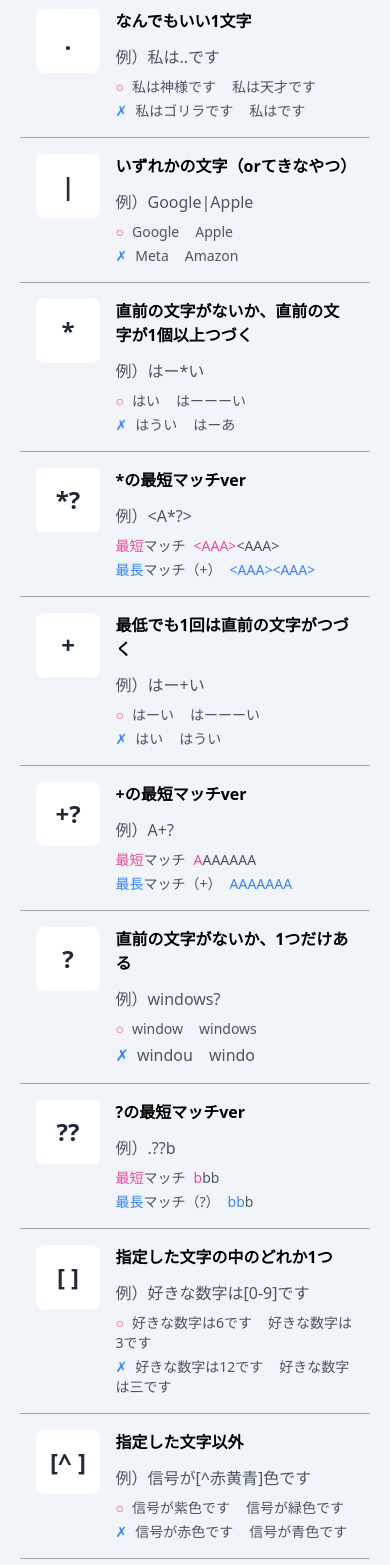
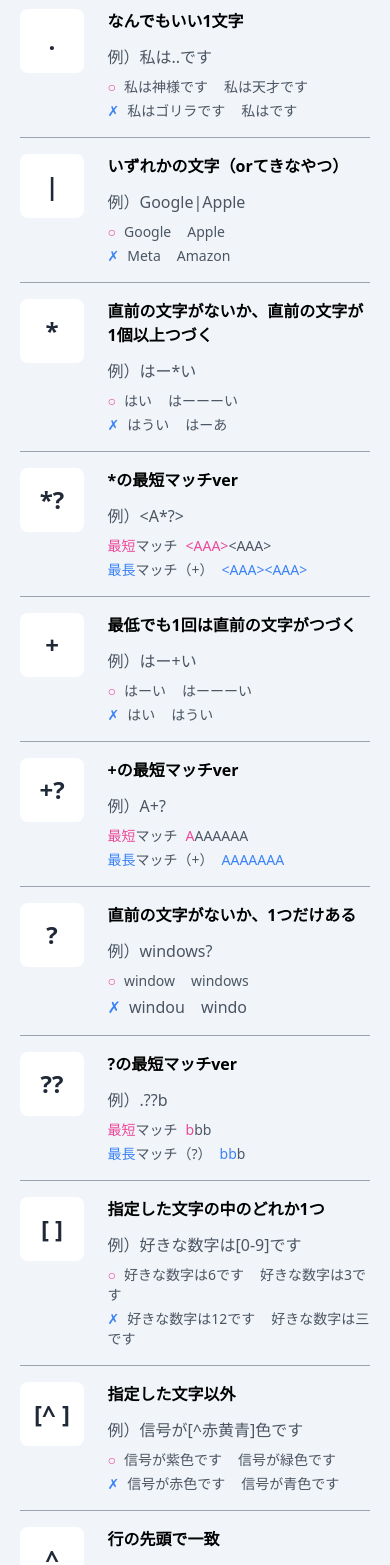
Before and after one commit to gsh519/regex-tips, a React (Vite) app: page / in a window 390 px wide. Shown: the part 180-1745 px from the top of the page. Built offline with nearby package versions, Linux system fonts and the light colour scheme.

Commit message:
レスポンシブ時padding修正

```diff
--- a/src/App.tsx
+++ b/src/App.tsx
@@ -12,7 +12,7 @@ function App() {
                 {/* リスト一覧 */}
                 <div className='flex flex-wrap justify-between'>
 
-                    <div className='sm:w-49 w-full flex p-4 border-b border-gray-400'>
+                    <div className='sm:w-49 w-full flex py-4 sm:p-4 border-b border-gray-400'>
                         <div className='w-1/4'>
                             <h2 className='text-gray-800 bg-white w-16 h-16 rounded-lg text-2xl flex justify-center items-center font-semibold'>.</h2>
                         </div>
@@ -32,7 +32,7 @@ function App() {
                         </div>
                     </div>
 
-                    <div className='sm:w-49 w-full flex p-4 border-b border-gray-400'>
+                    <div className='sm:w-49 w-full flex py-4 sm:p-4 border-b border-gray-400'>
                         <div className='w-1/4'>
                             <h2 className='text-gray-800 bg-white w-16 h-16 rounded-lg text-2xl flex justify-center items-center font-semibold'>|</h2>
                         </div>
@@ -52,7 +52,7 @@ function App() {
                         </div>
                     </div>
 
-                    <div className='sm:w-49 w-full flex p-4 border-b border-gray-400'>
+                    <div className='sm:w-49 w-full flex py-4 sm:p-4 border-b border-gray-400'>
                         <div className='w-1/4'>
                             <h2 className='text-gray-800 bg-white w-16 h-16 rounded-lg text-2xl flex justify-center items-center font-semibold'>*</h2>
                         </div>
@@ -72,7 +72,7 @@ function App() {
                         </div>
                     </div>
 
-                    <div className='sm:w-49 w-full flex p-4 border-b border-gray-400'>
+                    <div className='sm:w-49 w-full flex py-4 sm:p-4 border-b border-gray-400'>
                         <div className='w-1/4'>
                             <h2 className='text-gray-800 bg-white w-16 h-16 rounded-lg text-2xl flex justify-center items-center font-semibold'>*?</h2>
                         </div>
@@ -92,7 +92,7 @@ function App() {
                         </div>
                     </div>
 
-                    <div className='sm:w-49 w-full flex p-4 border-b border-gray-400'>
+                    <div className='sm:w-49 w-full flex py-4 sm:p-4 border-b border-gray-400'>
                         <div className='w-1/4'>
                             <h2 className='text-gray-800 bg-white w-16 h-16 rounded-lg text-2xl flex justify-center items-center font-semibold'>+</h2>
                         </div>
@@ -112,7 +112,7 @@ function App() {
                         </div>
                     </div>
 
-                    <div className='sm:w-49 w-full flex p-4 border-b border-gray-400'>
+                    <div className='sm:w-49 w-full flex py-4 sm:p-4 border-b border-gray-400'>
                         <div className='w-1/4'>
                             <h2 className='text-gray-800 bg-white w-16 h-16 rounded-lg text-2xl flex justify-center items-center font-semibold'>+?</h2>
                         </div>
@@ -131,7 +131,7 @@ function App() {
                         </div>
                     </div>
 
-                    <div className='sm:w-49 w-full flex p-4 border-b border-gray-400'>
+                    <div className='sm:w-49 w-full flex py-4 sm:p-4 border-b border-gray-400'>
                         <div className='w-1/4'>
                             <h2 className='text-gray-800 bg-white w-16 h-16 rounded-lg text-2xl flex justify-center items-center font-semibold'>?</h2>
                         </div>
@@ -151,7 +151,7 @@ function App() {
                         </div>
                     </div>
 
-                    <div className='sm:w-49 w-full flex p-4 border-b border-gray-400'>
+                    <div className='sm:w-49 w-full flex py-4 sm:p-4 border-b border-gray-400'>
                         <div className='w-1/4'>
                             <h2 className='text-gray-800 bg-white w-16 h-16 rounded-lg text-2xl flex justify-center items-center font-semibold'>??</h2>
                         </div>
@@ -170,7 +170,7 @@ function App() {
                         </div>
                     </div>
 
-                    <div className='sm:w-49 w-full flex p-4 border-b border-gray-400'>
+                    <div className='sm:w-49 w-full flex py-4 sm:p-4 border-b border-gray-400'>
                         <div className='w-1/4'>
                             <h2 className='text-gray-800 bg-white w-16 h-16 rounded-lg text-2xl flex justify-center items-center font-semibold'>[ ]</h2>
                         </div>
@@ -190,7 +190,7 @@ function App() {
                         </div>
                     </div>
 
-                    <div className='sm:w-49 w-full flex p-4 border-b border-gray-400'>
+                    <div className='sm:w-49 w-full flex py-4 sm:p-4 border-b border-gray-400'>
                         <div className='w-1/4'>
                             <h2 className='text-gray-800 bg-white w-16 h-16 rounded-lg text-2xl flex justify-center items-center font-semibold'>[^ ]</h2>
                         </div>
@@ -210,7 +210,7 @@ function App() {
                         </div>
                     </div>
 
-                    <div className='sm:w-49 w-full flex p-4 border-b border-gray-400'>
+                    <div className='sm:w-49 w-full flex py-4 sm:p-4 border-b border-gray-400'>
                         <div className='w-1/4'>
                             <h2 className='text-gray-800 bg-white w-16 h-16 rounded-lg text-2xl flex justify-center items-center font-semibold'>^</h2>
                         </div>
@@ -230,7 +230,7 @@ function App() {
                         </div>
                     </div>
 
-                    <div className='sm:w-49 w-full flex p-4 border-b border-gray-400'>
+                    <div className='sm:w-49 w-full flex py-4 sm:p-4 border-b border-gray-400'>
                         <div className='w-1/4'>
                             <h2 className='text-gray-800 bg-white w-16 h-16 rounded-lg text-2xl flex justify-center items-center font-semibold'>$</h2>
                         </div>
@@ -250,7 +250,7 @@ function App() {
                         </div>
                     </div>
 
-                    <div className='sm:w-49 w-full flex p-4 border-b border-gray-400'>
+                    <div className='sm:w-49 w-full flex py-4 sm:p-4 border-b border-gray-400'>
                         <div className='w-1/4'>
                             <h2 className='text-gray-800 bg-white w-16 h-16 rounded-lg text-2xl flex justify-center items-center font-semibold'>( )</h2>
                         </div>
@@ -270,7 +270,7 @@ function App() {
                         </div>
                     </div>
 
-                    <div className='sm:w-49 w-full flex p-4 border-b border-gray-400'>
+                    <div className='sm:w-49 w-full flex py-4 sm:p-4 border-b border-gray-400'>
                         <div className='w-1/4'>
                             <h2 className='text-gray-800 bg-white w-16 h-16 rounded-lg text-2xl flex justify-center items-center font-semibold'>\</h2>
                         </div>
@@ -290,7 +290,7 @@ function App() {
                         </div>
                     </div>
 
-                    <div className='sm:w-49 w-full flex p-4 border-b border-gray-400'>
+                    <div className='sm:w-49 w-full flex py-4 sm:p-4 border-b border-gray-400'>
                         <div className='w-1/4'>
                             <h2 className='text-gray-800 bg-white w-16 h-16 rounded-lg text-2xl flex justify-center items-center font-semibold'>{'{'}n{'}'}</h2>
                         </div>
@@ -310,7 +310,7 @@ function App() {
                         </div>
                     </div>
 
-                    <div className='sm:w-49 w-full flex p-4 border-b border-gray-400'>
+                    <div className='sm:w-49 w-full flex py-4 sm:p-4 border-b border-gray-400'>
                         <div className='w-1/4'>
                             <h2 className='text-gray-800 bg-white w-16 h-16 rounded-lg text-2xl flex justify-center items-center font-semibold'>{'{'}n,{'}'}</h2>
                         </div>
@@ -330,7 +330,7 @@ function App() {
                         </div>
                     </div>
 
-                    <div className='sm:w-49 w-full flex p-4 border-b border-gray-400'>
+                    <div className='sm:w-49 w-full flex py-4 sm:p-4 border-b border-gray-400'>
                         <div className='w-1/4'>
                             <h2 className='text-gray-800 bg-white w-16 h-16 rounded-lg text-2xl flex justify-center items-center font-semibold'>{'{'}n, m{'}'}</h2>
                         </div>
@@ -350,7 +350,7 @@ function App() {
                         </div>
                     </div>
 
-                    <div className='sm:w-49 w-full flex p-4 border-b border-gray-400'>
+                    <div className='sm:w-49 w-full flex py-4 sm:p-4 border-b border-gray-400'>
                         <div className='w-1/4'>
                             <h2 className='text-gray-800 bg-white w-16 h-16 rounded-lg text-2xl flex justify-center items-center font-semibold'>\d</h2>
                         </div>
@@ -370,7 +370,7 @@ function App() {
                         </div>
                     </div>
 
-                    <div className='sm:w-49 w-full flex p-4 border-b border-gray-400'>
+                    <div className='sm:w-49 w-full flex py-4 sm:p-4 border-b border-gray-400'>
                         <div className='w-1/4'>
                             <h2 className='text-gray-800 bg-white w-16 h-16 rounded-lg text-2xl flex justify-center items-center font-semibold'>\w</h2>
                         </div>
@@ -391,7 +391,7 @@ function App() {
                         </div>
                     </div>
 
-                    <div className='sm:w-49 w-full flex p-4 border-b border-gray-400'>
+                    <div className='sm:w-49 w-full flex py-4 sm:p-4 border-b border-gray-400'>
                         <div className='w-1/4'>
                             <h2 className='text-gray-800 bg-white w-16 h-16 rounded-lg text-2xl flex justify-center items-center font-semibold'>\s</h2>
                         </div>
```
